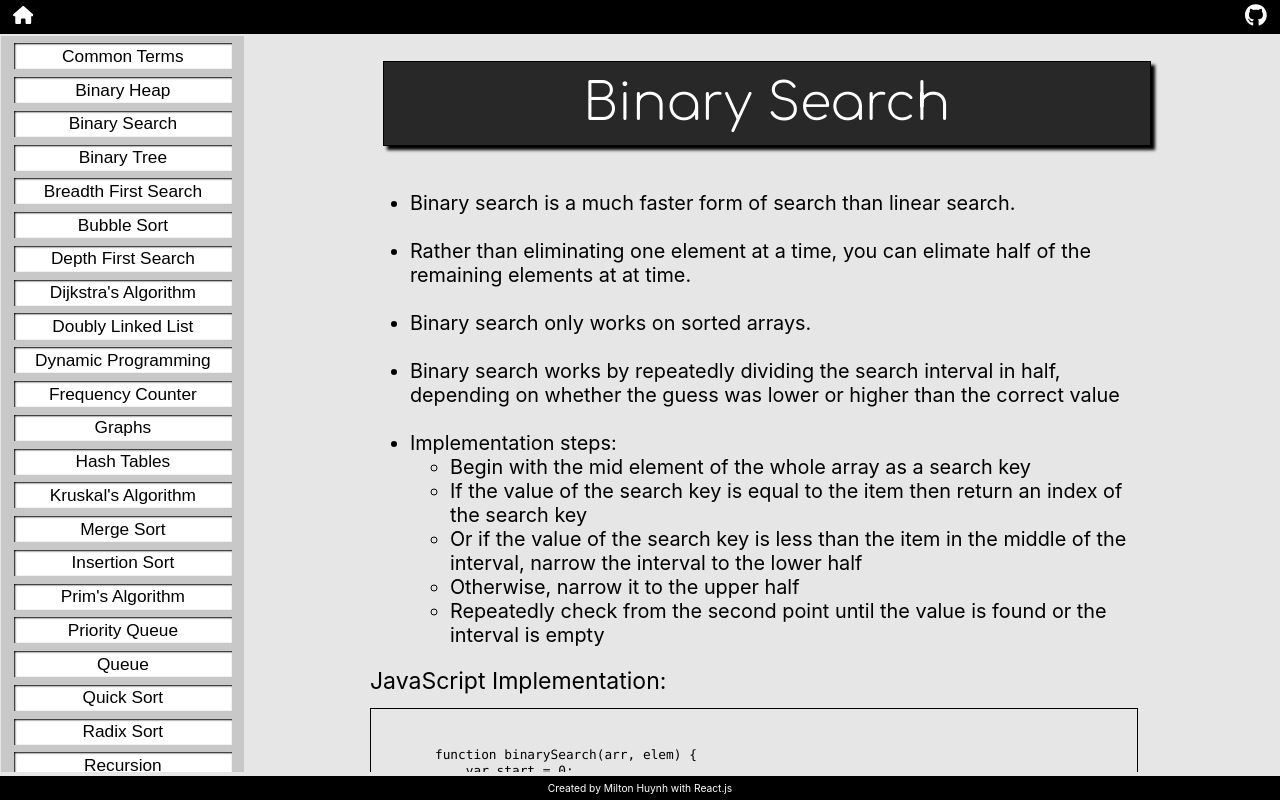
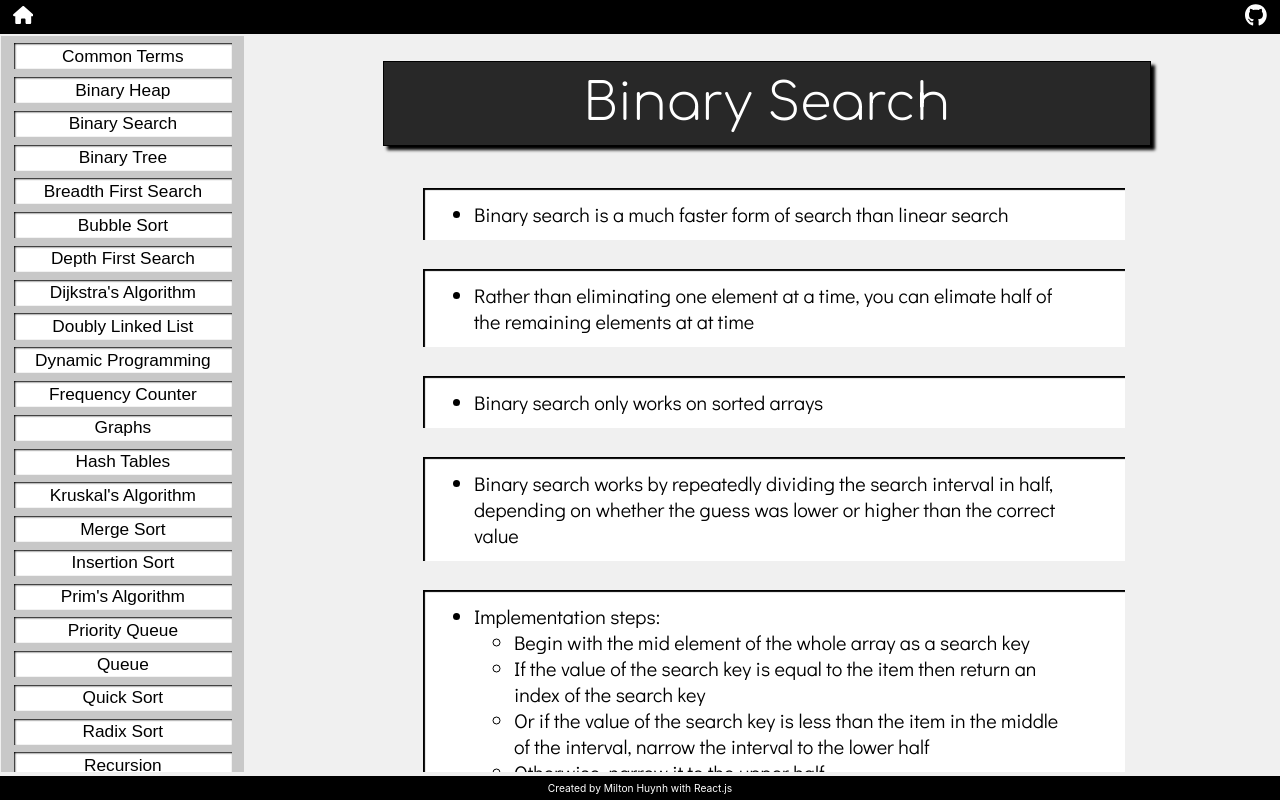
Before and after one commit to miltonhuynh/DSA-guide, a React (Create React App) app in the folder app/: page /DSA-guide/BinarySearch in a window 1280 px wide. Built offline with nearby package versions, Linux system fonts and the light colour scheme; a web font is replaced by a local one.

Commit message:
formatted binary search page

```diff
--- a/app/src/App.css
+++ b/app/src/App.css
@@ -5,7 +5,7 @@
 
 body,html {
   height: 100%;
-  background-color: rgb(230, 230, 230);
+  background-color: rgb(240, 240, 240);
   color: black;
 }
 
@@ -112,7 +112,7 @@ body,html {
 
 .Concept_title {
   text-align: center;
-  margin: 2vw 10vw 2vw 10vw;
+  margin: 2vw 10vw 1vw 10vw;
   background-color: rgb(40,40,40);
   border: 0.3px solid black;
   color: white;
@@ -139,7 +139,8 @@ body,html {
   background-color: white;
   box-shadow: inset 2px 2px 1px black;
   transition: box-shadow 0.3s, transform 0.3s;
-  padding: 2vw 4vw 2vw 4vw;
+  padding: 1vw 4vw 1vw 4vw;
+  margin: 2.3vw 1vw 2.3vw 1vw;
 }
 
 
--- a/app/src/Concepts/BinarySearch.js
+++ b/app/src/Concepts/BinarySearch.js
@@ -25,11 +25,11 @@ const javascript_snippet =
     <div class="Concept_title">Binary Search</div>
     <div class="Container">
       <ul class="font-m">
-        <li>Binary search is a much faster form of search than linear search.</li><br/>
-        <li>Rather than eliminating one element at a time, you can elimate half of the remaining elements at at time.</li><br/>
-        <li>Binary search only works on sorted arrays.</li><br/>
-        <li>Binary search works by repeatedly dividing the search interval in half, depending on whether the guess was lower or higher than the correct value</li><br/>
-
+        <div class="Section"><li>Binary search is a much faster form of search than linear search</li></div>
+        <div class="Section"><li>Rather than eliminating one element at a time, you can elimate half of the remaining elements at at time</li></div>
+        <div class="Section"><li>Binary search only works on sorted arrays</li></div>
+        <div class="Section"><li>Binary search works by repeatedly dividing the search interval in half, depending on whether the guess was lower or higher than the correct value</li></div>
+        <div class="Section">
           <li>
             Implementation steps:
             <ul class="font-m">
@@ -40,10 +40,10 @@ const javascript_snippet =
               <li>Repeatedly check from the second point until the value is found or the interval is empty</li>
             </ul>
           </li>
-
+        </div>
       </ul>
       <div class="font-l">JavaScript Implementation:</div>
-      <div class="Code">
+        <div class="Code Section">
             <pre>
               <code>
                 {javascript_snippet}
--- a/app/src/Concepts/BinaryTree.js
+++ b/app/src/Concepts/BinaryTree.js
@@ -76,7 +76,7 @@ class BinarySearchTree {
       <div class="Concept_title">Binary Trees</div>
       <div class="Container font-m">
 				<ul>
-					<div class="Section"><li>A tree is a data structure that consists of nodes in a parent/child relationship, nodes can only point to a child and cannot have more than one parent</li></div><br/>
+					<div class="Section"><li>A tree is a data structure that consists of nodes in a parent/child relationship, nodes can only point to a child and cannot have more than one parent</li></div>
 					<div class="Section">
 						<li> Some uses of trees:</li>
 							<ul class="font-sm">
@@ -87,7 +87,7 @@ class BinarySearchTree {
 								<li>Folders in Operating Systems</li>
 								<li>Computer File Systems</li>
 							</ul>
-						</div><br/>
+						</div>
 					<div class="Section">
 						<li>Common Definitions:</li>
 						<ul class="font-sm">
@@ -96,7 +96,7 @@ class BinarySearchTree {
 							<li>Sibling: a group of nodes with the same parent</li>
 							<li>Leaf: a is node with no children</li>
 						</ul>
-					</div><br/>
+					</div>
 					<div class="Section">
 						<li>A Binary Search tree is a special type of tree in which: </li>
 						<ul class="font-sm">
@@ -104,8 +104,8 @@ class BinarySearchTree {
 							<li>Every node to the left of a parent node is always less than the parent</li>
 							<li>Every node to the right of a parent node is always greater than the parent</li>
 						</ul>
-					</div><br/>
-					<div class="Section"><li>The complexity of Insertion and Searching is O(log n) in the best case and O(n) in the worst case</li></div><br/>
+					</div>
+					<div class="Section"><li>The complexity of Insertion and Searching is O(log n) in the best case and O(n) in the worst case</li></div>
 					<div class="Section">
 						<li>Implementation Steps</li>
 						<ul class="font-sm">
```
Lines whose indentation alone changed are shown as unchanged.
